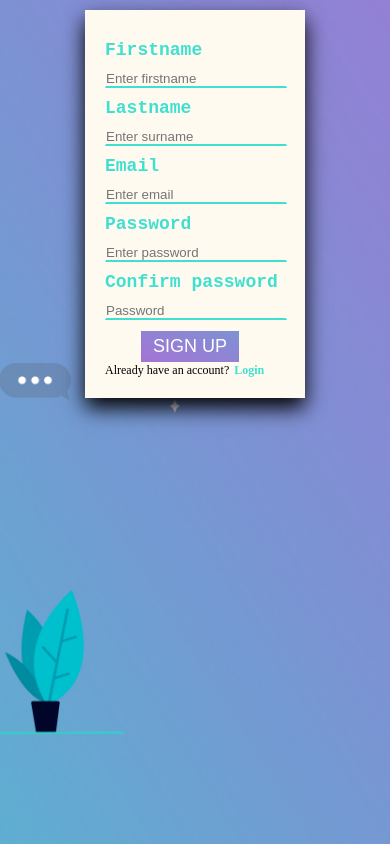
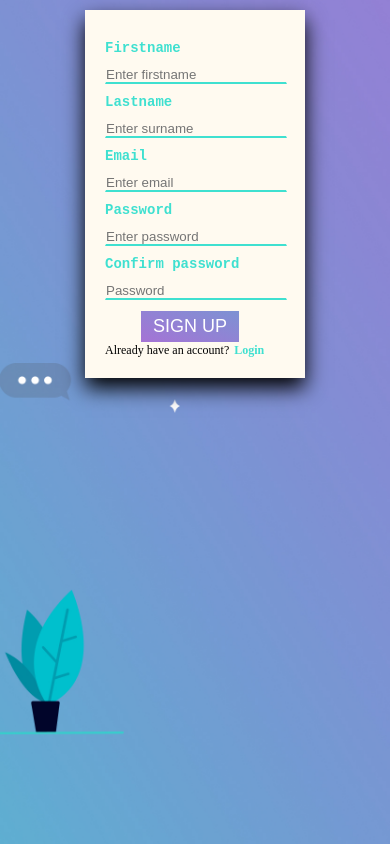
Before and after one commit to zonebyte/smokey, a plain HTML site: page teamsmokeysignup.html in a window 390 px wide. Drawn offline with Linux system fonts and the light colour scheme.

Commit message:
Add files via upload

```diff
--- a/teamsmokeysignup.css
+++ b/teamsmokeysignup.css
@@ -21,7 +21,7 @@ margin-left:auto;
 		margin-right: auto;
 		width: 250px;
 		padding:50px;
-		margin-top: 10px;
+		margin-top: 60px;
 }
 input[type="email"], input[type="password"], input[type="text"] {
  border: 1px solid floralwhite;
@@ -155,7 +155,7 @@ margin-top:10px;
 
 span {
 
-  font-size:18px;
+  font-size:14px;
 padding-top:10px;
 padding-bottom:10px;
 
```
